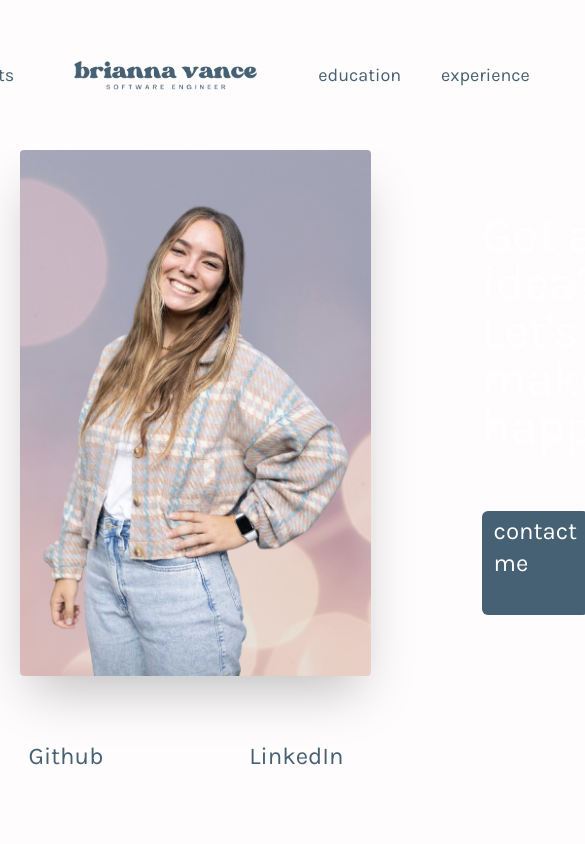
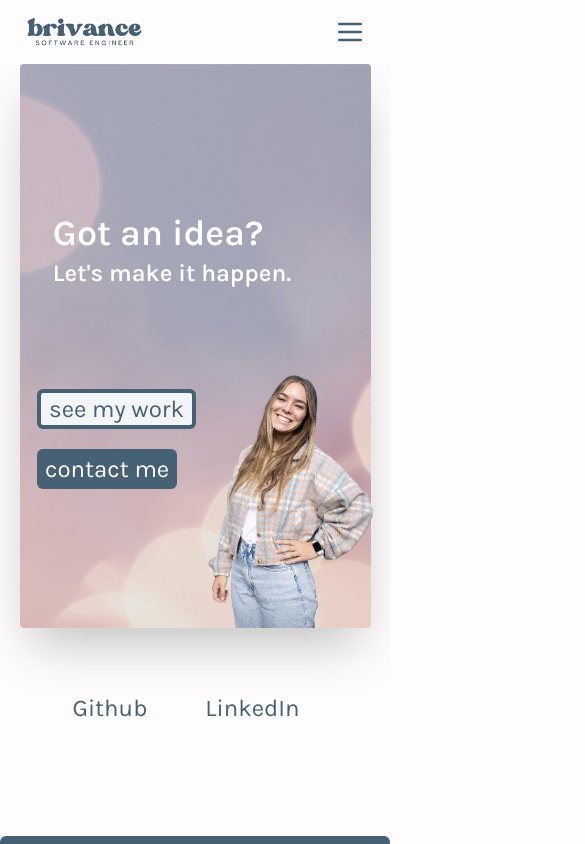
Before and after one commit to brivance/brivance-website, a Next.js app: page / in a window 390 px wide. Shown: the top 844 px of the page, 585 px wide, since content can reach past the window. Built offline with nearby package versions, Linux system fonts and the light colour scheme.

Commit message:
added mobile landing page

```diff
--- a/app/components/Footer.tsx
+++ b/app/components/Footer.tsx
@@ -13,7 +13,7 @@ const montserrat = Montserrat({
 const Footer: FC = () => {
   return (
     <footer>
-      <div className={`${montserrat.className} mt-20 w-full bg-[#466174] rounded-t-md text-white py-8 text-center`}>
+      <div className={`${montserrat.className} mt-20 w-full bg-[#466174] rounded-t-md text-white py-2 md:py-8 text-center`}>
         <p>Contact me at <a
           href="mailto:brievance3@gmail.com"
           className="underline text-blue-200 hover:text-blue-100"
--- /dev/null
+++ b/app/components/MobileNavBar.tsx
@@ -0,0 +1,62 @@
+"use client";
+
+import Image from "next/image";
+import Link from "next/link";
+import { useState } from "react";
+
+const navItems = [
+  { name: "home", link: "/" },
+  { name: "projects", link: "/projects" },
+  { name: "education", link: "/education" },
+  { name: "experience", link: "/experience" },
+];
+
+export default function MobileNavBar() {
+  const [open, setOpen] = useState(false);
+
+  return (
+    <nav className="flex md:hidden items-center justify-between bg-pink-white px-6 py-4 sticky top-0 z-10">
+      <Link href="/">
+        <Image src="/logo.png" alt="Logo" width={120} height={30} />
+      </Link>
+
+      <button
+        onClick={() => setOpen((prev) => !prev)}
+        className="focus:outline-none"
+        aria-label="Toggle navigation menu"
+      >
+        <svg
+          className="w-8 h-8 text-blue"
+          fill="none"
+          stroke="currentColor"
+          viewBox="0 0 24 24"
+        >
+          <path
+            strokeLinecap="round"
+            strokeLinejoin="round"
+            strokeWidth={2}
+            d={open ? "M6 18L18 6M6 6l12 12" : "M4 6h16M4 12h16M4 18h16"}
+          />
+        </svg>
+      </button>
+
+      {open && (
+        <div className="absolute top-full left-0 w-full bg-pink-white shadow-md z-20">
+          <ul className="flex flex-col items-start p-4 gap-4">
+            {navItems.map((item) => (
+              <li key={item.link}>
+                <Link
+                  href={item.link}
+                  className="block text-lg text-blue font-medium"
+                  onClick={() => setOpen(false)}
+                >
+                  {item.name}
+                </Link>
+              </li>
+            ))}
+          </ul>
+        </div>
+      )}
+    </nav>
+  );
+}
--- a/app/components/NavBar.tsx
+++ b/app/components/NavBar.tsx
@@ -5,6 +5,7 @@ import { motion, useMotionValue, useScroll, useTransform } from 'framer-motion';
 
 import Image from 'next/image';
 import Link from 'next/link';
+import MobileNavBar from './MobileNavBar';
 import { usePathname } from 'next/navigation';
 
 interface NavItem {
@@ -64,12 +65,13 @@ const NavBar: FC = () => {
   if (pathname === '/') {
     // Return a special NavBar just for the homepage
     return (
+      <>
         <motion.nav
           key="homepage-nav"
           style={{
             height: homeLogoHeight,
           }}
-        className={`flex sticky py-6 text-blue items-center bg-pink-white justify-center gap-14 rounded-b-md top-0 z-10 px-8`}
+          className={`hidden md:flex w-full sticky py-6 text-blue items-center bg-pink-white justify-center gap-14 rounded-b-md top-0 z-10 px-8`}
         >
           <motion.div
             style={{ y: homeTranslateY }}
@@ -119,14 +121,17 @@ const NavBar: FC = () => {
             </motion.ul>
           </motion.div>
         </motion.nav>
+        <MobileNavBar />
+      </>
     );
   }
 
   return (
+    <>
       <motion.nav
         key="default-nav"
         style={{ y: translateY }}
-      className={`sticky text-blue bg-pink-white py-6 items-center rounded-b-md flex justify-between top-0 z-10 px-8`}
+        className={`hidden md:flex w-full sticky text-blue bg-pink-white py-6 items-center rounded-b-md justify-between top-0 z-10 px-8`}
       >
         <motion.div style={{ scale: logoScale }} className="origin-left">
           <Link href="/" className="text-2xl">
@@ -158,6 +163,8 @@ const NavBar: FC = () => {
           </ul>
         </motion.div>
       </motion.nav>
+      <MobileNavBar />
+    </>
   );
 };
 
--- a/app/page.tsx
+++ b/app/page.tsx
@@ -1,15 +1,14 @@
 import { ArrowOutward } from "../public/icons/ArrowOutward";
 import Image from "next/image";
-// import { ImageHoverBlur } from "./components/cards/ImageHoverBlur";
 
 export default function Home() {
   return (
     <>
-      <div className="flex flex-col items-center mx-[5%] pb-20 gap-16">
-        <div className="bg-[url('/personal-pics/sparkle-bg.png')] relative w-full h-auto bg-cover bg-center flex flex-col items-center justify-center shadow-2xl rounded-sm">
-          <div className="flex gap-28">
+      <div className="flex flex-col items-center mx-[5%] pb-8 md:pb-20 gap-16">
+        <div className="hidden md:flex bg-[url('/personal-pics/sparkle-bg.png')] relative w-full h-auto bg-cover bg-center flex-col items-center justify-center shadow-2xl rounded-sm">
+          <div className="flex justify-center lg:gap-[8%] w-full">
             <Image src="/personal-pics/floating-self.png" width={350} height={175} alt="Brianna Vance" />
-            <div className="flex flex-col justify-center gap-15">
+            <div className="flex flex-col justify-center gap-[10%]">
               <div className="flex flex-col text-white text-5xl">
                 <div>Got an idea?</div>
                 <div>Let&apos;s make it happen.</div>
@@ -31,7 +30,36 @@ export default function Home() {
             </div>
           </div>
         </div>
-        <div className="flex gap-32 text-xl">
+        <div className="md:hidden pt-[20%] flex bg-[url('/personal-pics/sparkle-bg.png')] relative w-full h-3/4 bg-cover bg-center flex-col items-center justify-center shadow-2xl rounded-sm">
+          <div className="flex justify-center w-full">
+            <div className="flex flex-col gap-14 px-[5%]">
+              <div className="flex flex-col gap-1 mt-[25%] text-white mx-[5%] font-bold">
+                <div className="text-4xl">Got an idea?</div>
+                <div className="text-2xl">Let&apos;s make it happen.</div>
+              </div>
+              <div className="flex relative overflow-visible">
+                <div className="z-10 flex flex-col justify-center items-start gap-5 text-2xl mb-[30%] whitespace-nowrap">
+                  <a href="/projects"
+                    target="_blank"
+                    rel="noopener noreferrer"
+                    className="transition-transform duration-300 text-center hover:scale-110 px-2 border-4 border-blue text-blue bg-gray-100 rounded-md">
+                    see my work
+                  </a>
+                  <a href="mailto:brievance3@gmail.com"
+                    target="_blank"
+                    rel="noopener noreferrer"
+                    className="transition-transform duration-300 hover:scale-110 px-2 py-1 bg-blue text-white rounded-md text-center">
+                    contact me
+                  </a>
+                </div>
+                <div className="z-0 -mr-[10%]">
+                  <Image src="/personal-pics/floating-self.png" width={200} height={175} alt="Brianna Vance" />
+                </div>
+              </div>
+            </div>
+          </div>
+        </div>
+        <div className="flex gap-10 md:gap-32 text-xl">
           <div className="flex gap-0.5 items-center group">
             <a
               className="hover:text-[#879dac] text-2xl"
@@ -60,15 +88,6 @@ export default function Home() {
           </div>
         </div>
       </div>
-      {/* <hr className="mx-9 text-gray-300 " /> */}
-      {/* <div>
-        <p className="text-center mt-28 mb-9 text-2xl">A few of my interests</p>
-        <div className="grid grid-flow-col auto-cols-max mx-auto gap-x-10 pb-28 w-fit">
-          <ImageHoverBlur src="/interests/climbing.jpg" width={300} height={365} title="ROCK CLIMBING" className="shadow-lg" />
-          <ImageHoverBlur src="/interests/ice-cream.jpg" width={300} height={398} title="MAKING ICE CREAM" className="shadow-lg" />
-          <ImageHoverBlur src="/interests/keys-piano.jpg" width={300} height={373} title="PIANO BY EAR" className="shadow-lg" />
-        </div>
-      </div> */}
     </>
   );
 }
```
Lines whose indentation alone changed are shown as unchanged.
